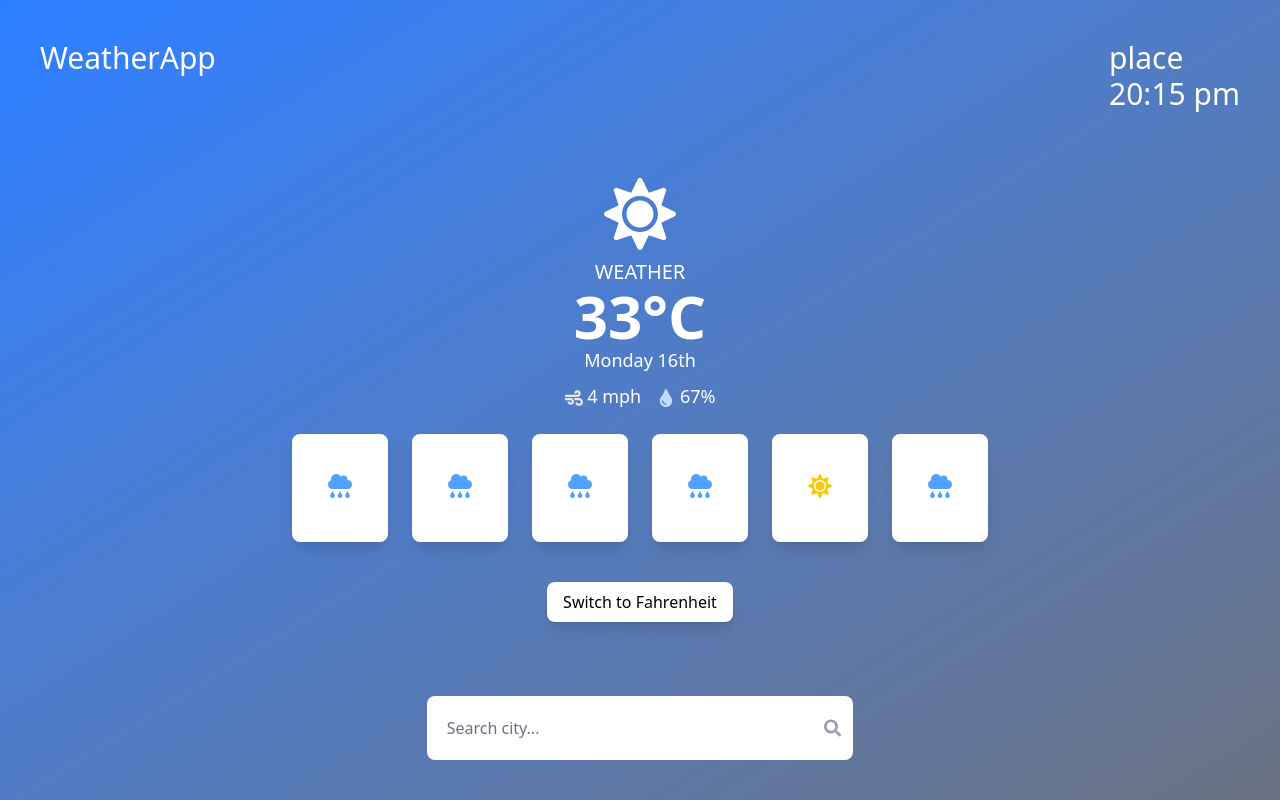
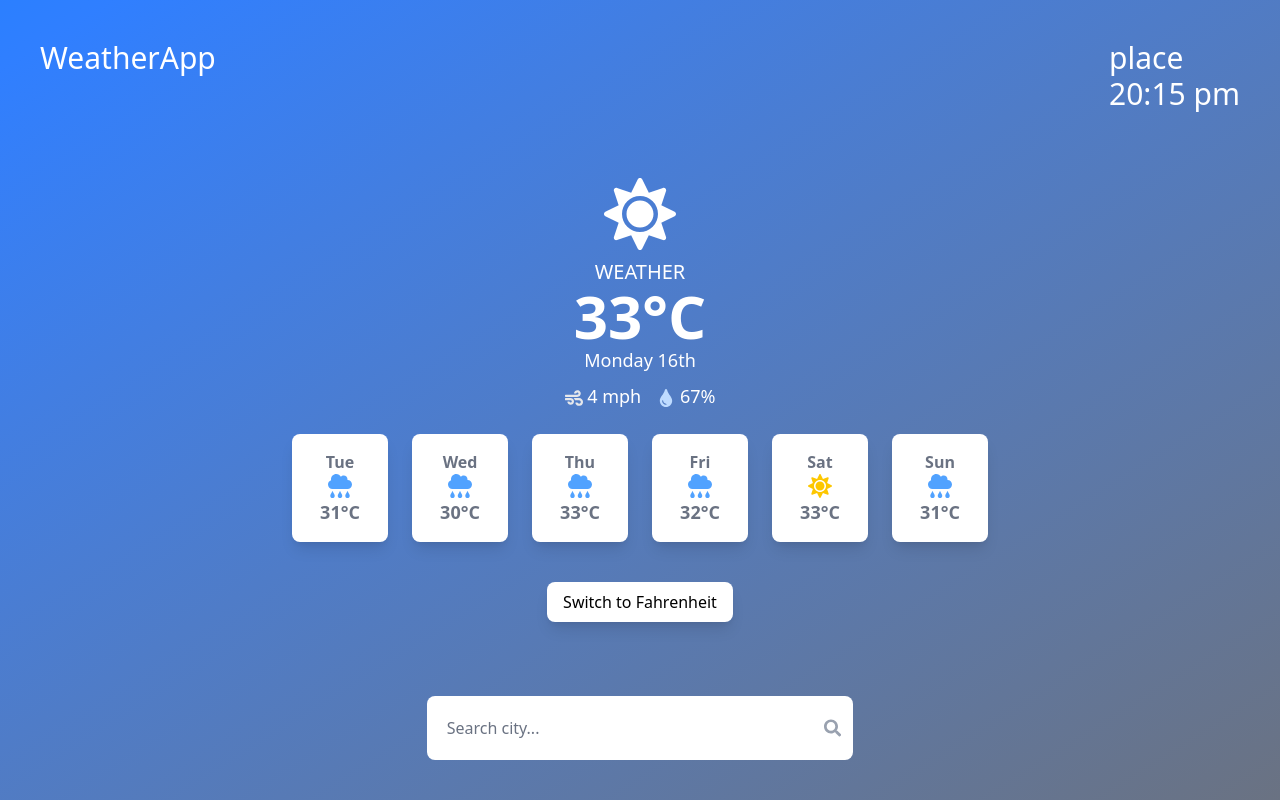
Before and after one commit to Mananjot17/WeatherApp, a React (Vite) app: page / in a window 1280 px wide. Built offline with nearby package versions, Linux system fonts and the light colour scheme.

Commit message:
changed UI of home page

```diff
--- a/src/Pages/Home.jsx
+++ b/src/Pages/Home.jsx
@@ -76,13 +76,15 @@ const WeatherApp = () => {
             className="flex flex-col items-center bg-white bg-opacity-20 p-2 md:p-4 rounded-lg shadow-lg w-16 md:w-24"
             whileHover={{ scale: 1.1 }}
           >
-            <p className="font-bold text-xs md:text-base">{day.day}</p>
+            <p className="font-bold text-gray-500 text-xs md:text-base">
+              {day.day}
+            </p>
             {day.condition === "Sunny" ? (
               <FaSun className="text-yellow-400 text-xl md:text-2xl" />
             ) : (
               <FaCloudRain className="text-blue-400 text-xl md:text-2xl" />
             )}
-            <p className="text-sm md:text-lg font-semibold">
+            <p className="text-sm text-gray-500 md:text-lg font-semibold">
               {convertTemp(day.temp)}°{unit}
             </p>
           </motion.div>
```
